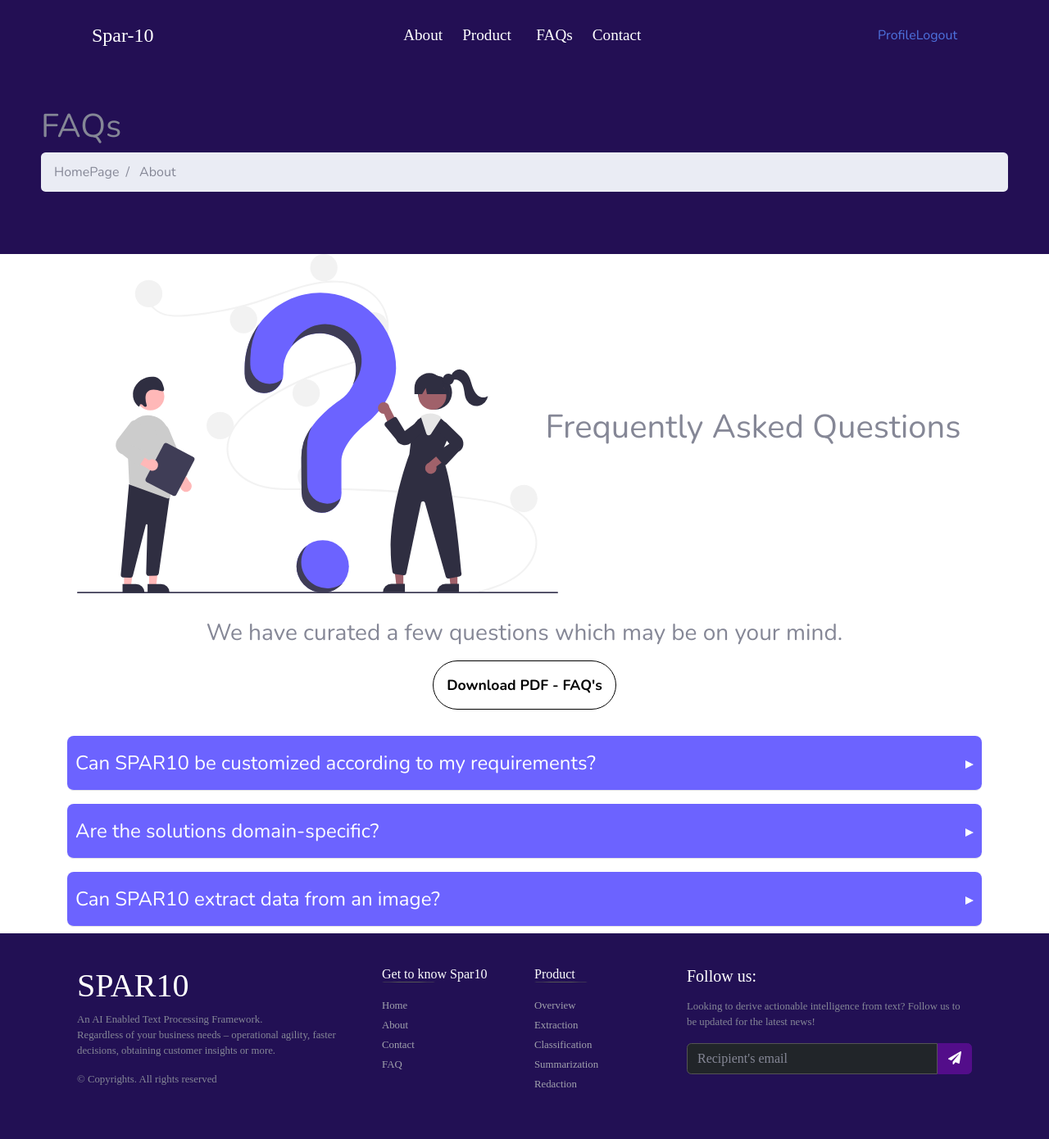
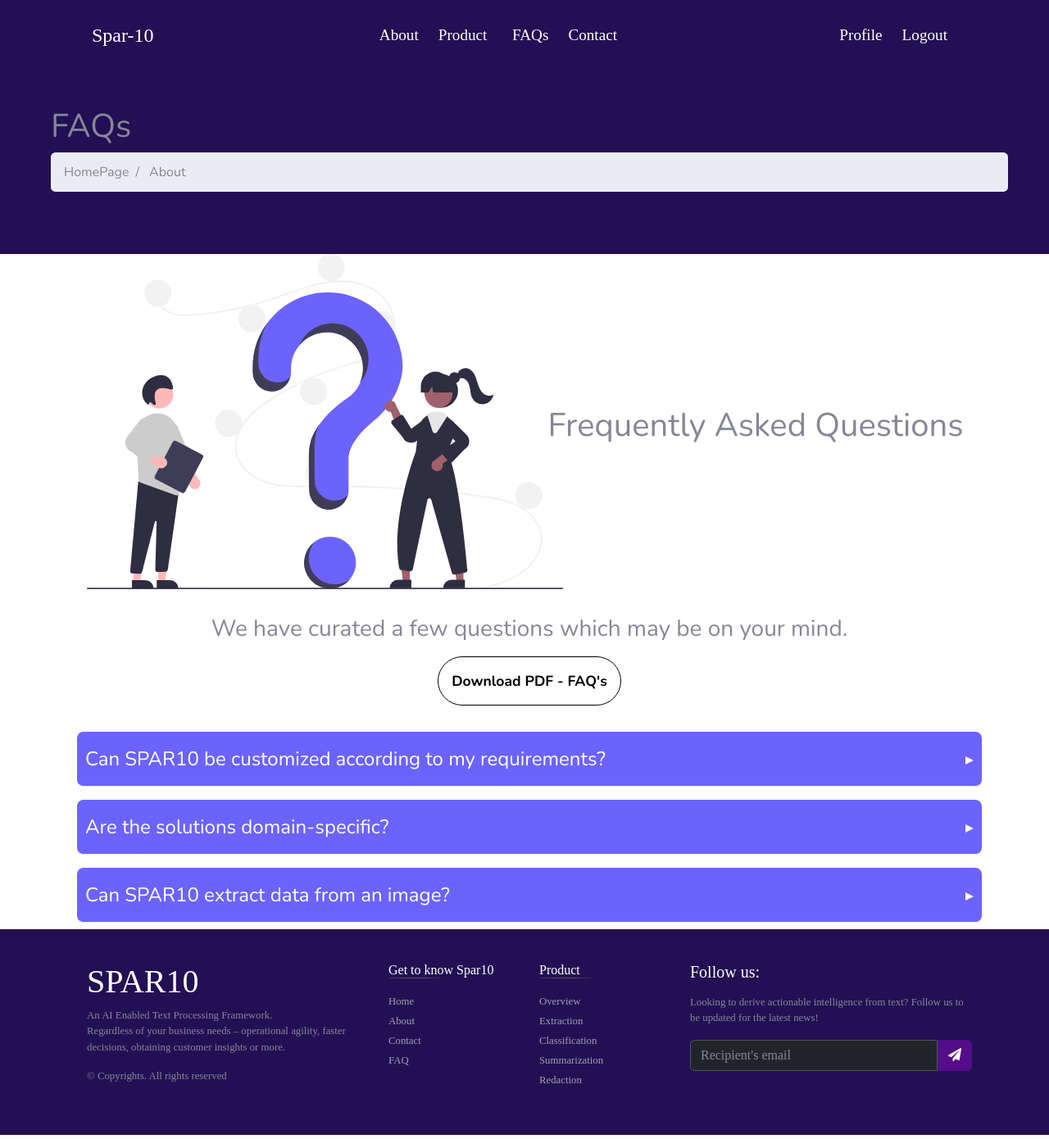
Before and after one commit to Purviharniya/SPAR10, a Flask app: page /faqs in a window 1280 px wide. Shown: the whole page at 82% size. Run offline with Flask 2, Linux system fonts and the light colour scheme; a user stored in the database is signed in; some libraries are stand-ins or nearby versions; some web fonts are replaced.

Commit message:
login/signup

```diff
--- a/static/stylesheets/vendor/css/index.css
+++ b/static/stylesheets/vendor/css/index.css
@@ -10,6 +10,10 @@
   font-family: "PlayfairDisplay-Regular";
   font-size: 1.2rem;
   color: #fff;
+}
+
+.row {
+  margin-left: 0 !important;
 }
 
 .homenav .nav-link:hover {
--- a/templates/faqs.html
+++ b/templates/faqs.html
@@ -128,6 +128,4 @@
     </footer>
 </div>
 
-
-
 {% endblock %}
--- a/templates/main.html
+++ b/templates/main.html
@@ -77,9 +77,11 @@
 
                 <ul class="navbar-nav ml-auto pr-5 mr-5">
                     {% if current_user.is_authenticated %}
-                    <a href="{{ url_for('main.profile') }}" class="navbar-item">
-                        Profile
-                    </a>
+                    <li class="nav-item">
+                        <a href="{{ url_for('main.profile') }}" class="nav-link">
+                            Profile
+                        </a>
+                    </li>
                     {% endif %}
                     {% if not current_user.is_authenticated %}
                     <li class="nav-item">
@@ -90,9 +92,11 @@
                     </li>
                     {% endif %}
                     {% if current_user.is_authenticated %}
-                    <a href="{{ url_for('auth.logout') }}" class="navbar-item">
-                        Logout
-                    </a>
+                    <li class="nav-item">
+                        <a href="{{ url_for('auth.logout') }}" class="nav-link">
+                            Logout
+                        </a>
+                    </li>
                     {% endif %}
                 </ul>
             </div>
```
